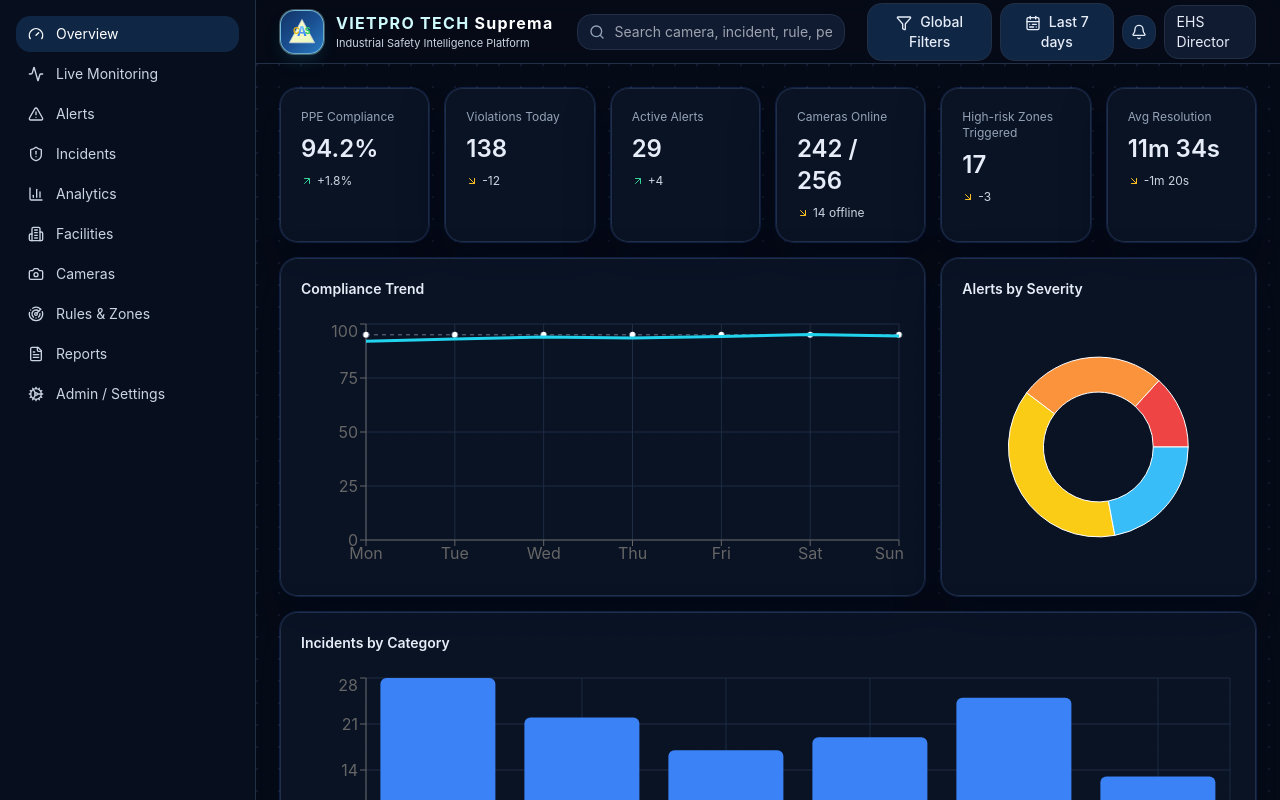
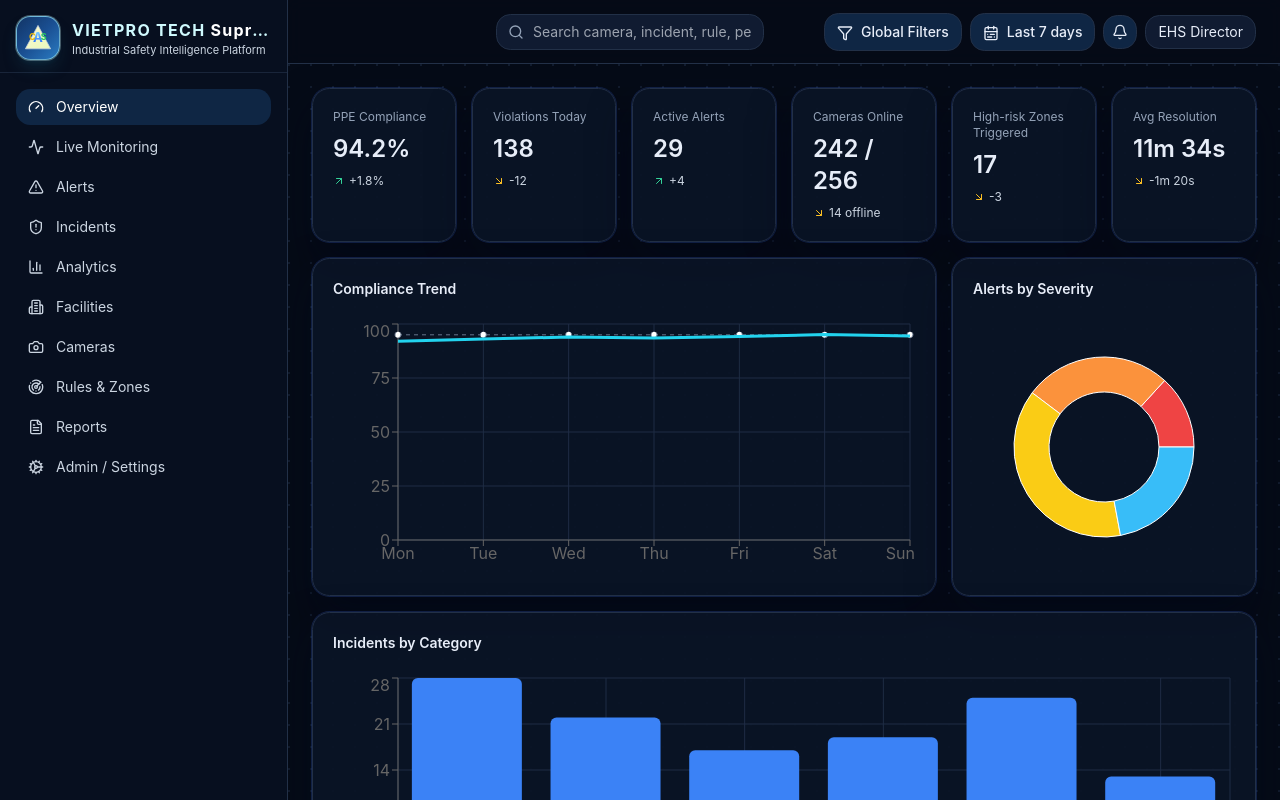
Before and after one commit to tomha85/portal, a React (Vite) app: page / in a window 1280 px wide. Built offline with nearby package versions, Linux system fonts and the light colour scheme.

Commit message:
Refine sidebar brand section and keep top header controls

```diff
--- a/src/components/layout/Header.tsx
+++ b/src/components/layout/Header.tsx
@@ -1,21 +1,21 @@
 import { Bell, CalendarRange, Filter, Search } from 'lucide-react';
 import { Input } from '@/components/ui/input';
 import { Button } from '@/components/ui/button';
-import { BrandLogo } from '@/components/brand/BrandLogo';
 
 export function Header() {
   return (
-    <header className="sticky top-0 z-20 flex h-16 items-center gap-2 border-b border-border bg-background/80 px-6 backdrop-blur">
-      <BrandLogo className="mr-2" />
-      <div className="relative ml-2 w-80">
+    <header className="sticky top-0 z-20 flex h-16 items-center justify-end border-b border-border bg-background/80 px-6 backdrop-blur">
+      <div className="ml-auto flex items-center gap-2">
+        <div className="relative w-80">
           <Search className="pointer-events-none absolute left-3 top-2.5 h-4 w-4 text-slate-400" />
           <Input placeholder="Search camera, incident, rule, person" className="pl-9" />
         </div>
         <Button><Filter className="mr-2 inline h-4 w-4" />Global Filters</Button>
         <Button><CalendarRange className="mr-2 inline h-4 w-4" />Last 7 days</Button>
-      <div className="ml-auto flex items-center gap-2">
+        <div className="flex items-center gap-2">
           <Button className="px-2"><Bell className="h-4 w-4" /></Button>
           <div className="rounded-xl border border-border bg-muted px-3 py-1.5 text-sm">EHS Director</div>
+        </div>
       </div>
     </header>
   );
--- a/src/components/layout/Sidebar.tsx
+++ b/src/components/layout/Sidebar.tsx
@@ -1,5 +1,6 @@
 import { NavLink } from 'react-router-dom';
 import { Activity, AlertTriangle, BarChart3, Building2, Camera, Cog, FileText, Gauge, Radar, ShieldAlert } from 'lucide-react';
+import { BrandLogo } from '@/components/brand/BrandLogo';
 import { cn } from '@/lib/utils';
 
 const items = [
@@ -17,8 +18,12 @@
 
 export function Sidebar() {
   return (
-    <aside className="w-64 border-r border-border bg-[#070f1f] p-4">
-      <nav className="space-y-1">
+    <aside className="flex h-screen w-72 shrink-0 flex-col border-r border-border bg-[#070f1f]">
+      <div className="px-4 pb-3 pt-4">
+        <BrandLogo className="justify-start" />
+      </div>
+
+      <nav className="flex-1 space-y-1 border-t border-border/70 px-4 py-4">
         {items.map((item) => (
           <NavLink
             key={item.to}
```
Lines whose indentation alone changed are shown as unchanged.
